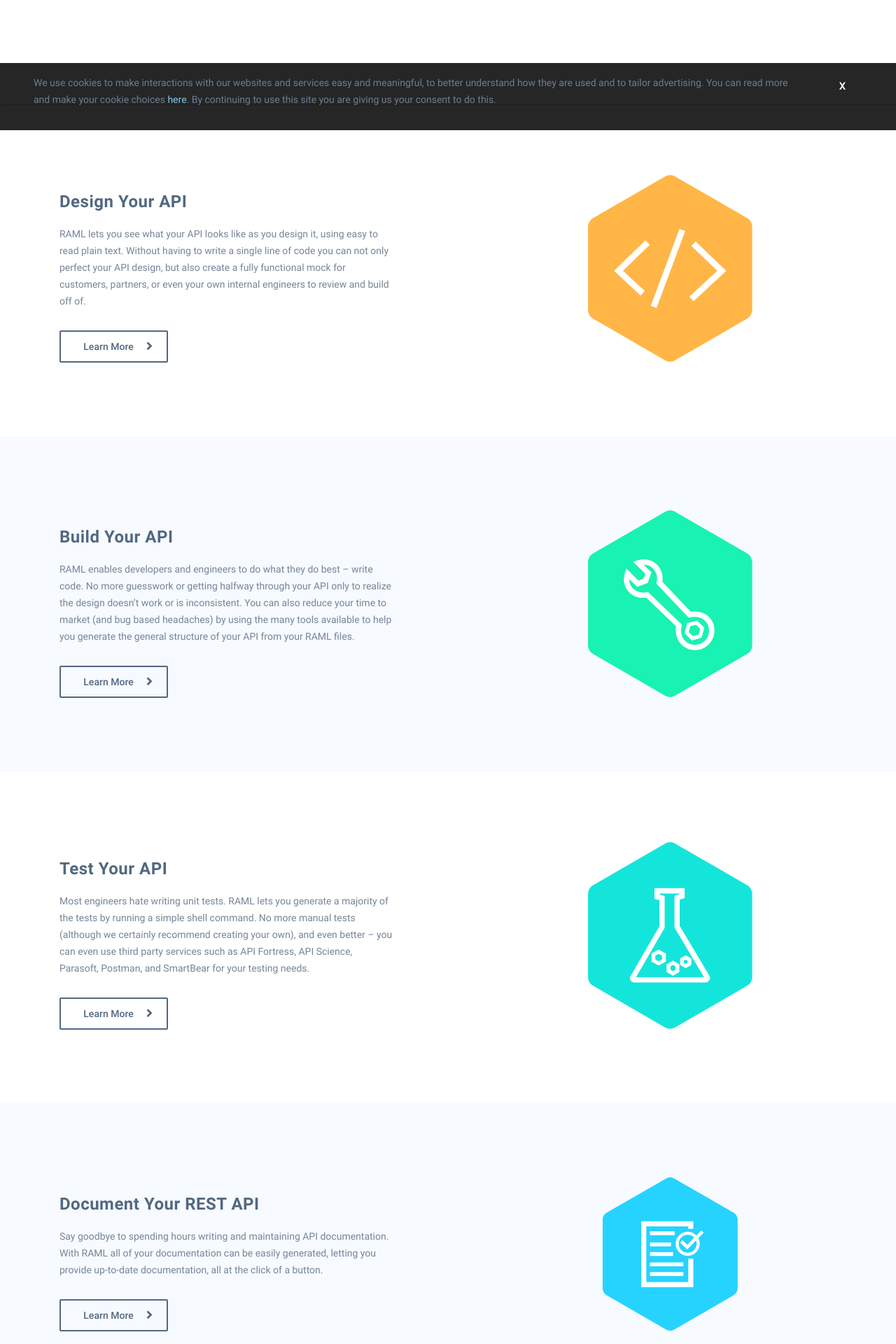
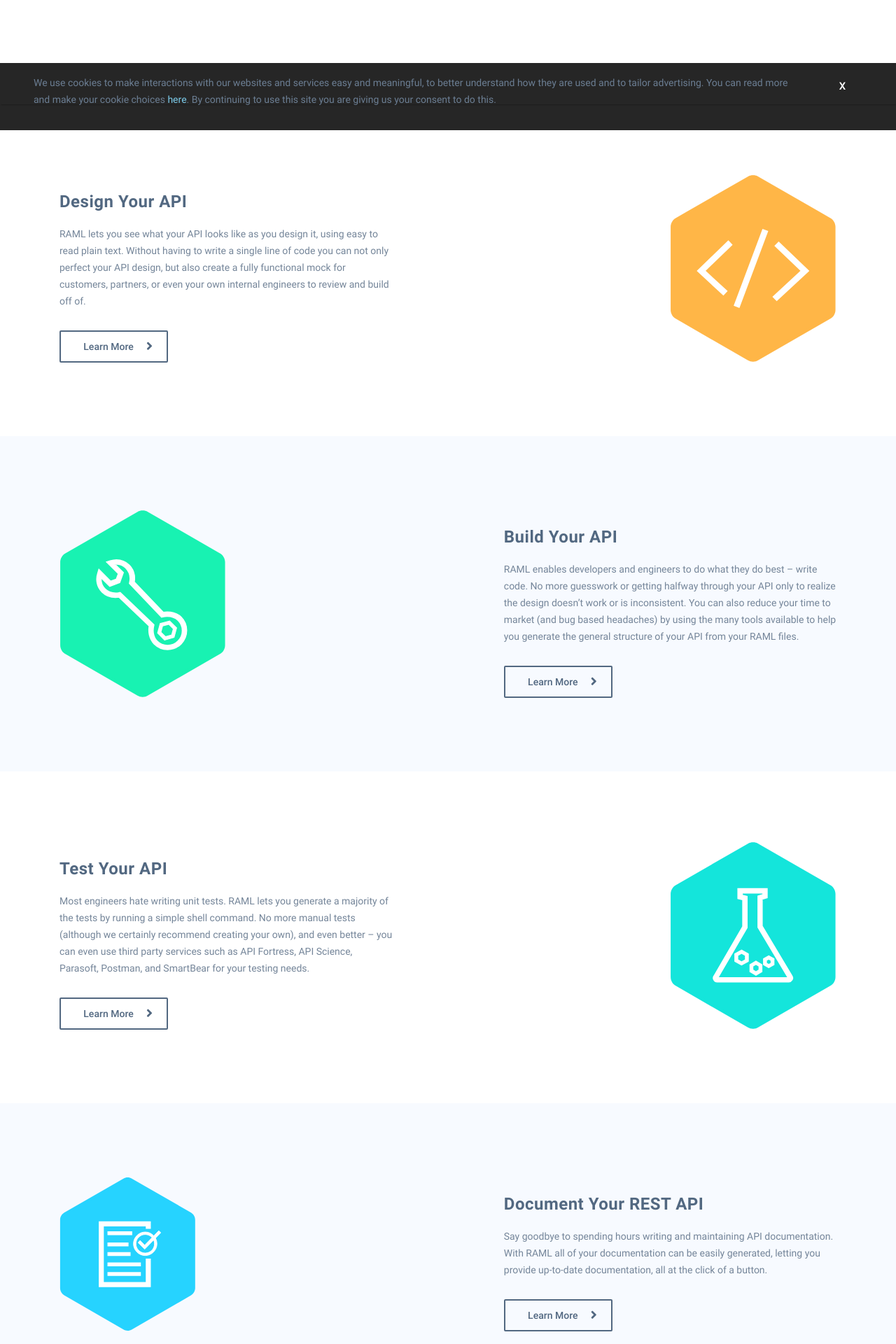
Before and after one commit to raml-org/raml-org, a Jekyll site: the page built from index.html, in a window 1280 px wide. Shown: the part 714-2634 px from the top of the page at 70% size. Built offline with Jekyll 4.4.1, drawn with Linux system fonts in a browser that asks for light colours; nearby versions of some CDN libraries; a script that is not in the unit is left out.

Commit message:
Alternate tiles

```diff
--- a/css/style.scss
+++ b/css/style.scss
@@ -670,11 +670,16 @@
     }
   }
   .txt-right{
-    text-align: center;
     padding-left: 7%;
     @media(max-width: 575px){
       padding-left: 15px;
     }
+  }
+  .img-left{
+    text-align: left;
+  }
+  .img-right{
+    text-align: right;
   }
   h3{
     letter-spacing: 0.5px;font-family: $font-face-bold;color: $slate-gray;font-size: $font-h2;line-height: 28px;margin-bottom: 20px;margin-top: 25px;
--- a/index.html
+++ b/index.html
@@ -65,7 +65,7 @@
         <p>RAML lets you see what your API looks like as you design it, using easy to read plain text. Without having to write a single line of code you can not only perfect your API design, but also create a fully functional mock for customers, partners, or even your own internal engineers to review and build off of. </p>
         <a class="more-btn orange" href="https://raml.org/developers/design-your-api">Learn More</a>
       </div>
-      <div class="col-md-6 col-sm-6 txt-right">
+      <div class="col-md-6 col-sm-6 img-right">
         <img src="images/design-raml.svg" class="design">
       </div>
     </div>
@@ -74,13 +74,13 @@
   <div class="row-bg-color">
     <div class="container">
       <div class="row">
-        <div class="col-md-6 col-sm-6 txt-left">
+        <div class="col-md-6 col-sm-6 img-left">
+          <img src="images/build-raml.svg" class="build">
+        </div>
+        <div class="col-md-6 col-sm-6 txt-right">
           <h3>Build Your API</h3>
           <p>RAML enables developers and engineers to do what they do best – write code. No more guesswork or getting halfway through your API only to realize the design doesn’t work or is inconsistent. You can also reduce your time to market (and bug based headaches) by using the many tools available to help you generate the general structure of your API from your RAML files. </p>
           <a class="more-btn green" href="https://raml.org/developers/build-your-api">Learn More</a>
-        </div>
-        <div class="col-md-6 col-sm-6 txt-right">
-          <img src="images/build-raml.svg" class="build">
         </div>
       </div>
     </div>
@@ -93,7 +93,7 @@
         <p>Most engineers hate writing unit tests. RAML lets you generate a majority of the tests by running a simple shell command. No more manual tests (although we certainly recommend creating your own), and even better – you can even use third party services such as API Fortress, API Science, Parasoft, Postman, and SmartBear for your testing needs.</p>
         <a class="more-btn sky-blue" href="https://raml.org/developers/test-your-api">Learn More</a>
       </div>
-      <div class="col-md-6 col-sm-6 txt-right">
+      <div class="col-md-6 col-sm-6 img-right">
         <img src="images/test-raml.svg" class="contest">
       </div>
     </div>
@@ -102,13 +102,13 @@
   <div class="row-bg-color">
     <div class="container">
       <div class="row">
-        <div class="col-md-6 col-sm-6 txt-left">
+        <div class="col-md-6 col-sm-6 img-left">
+          <img src="images/document-raml.svg" class="document">
+        </div>
+        <div class="col-md-6 col-sm-6 txt-right">
           <h3>Document Your REST API</h3>
           <p>Say goodbye to spending hours writing and maintaining API documentation. With RAML all of your documentation can be easily generated, letting you provide up-to-date documentation, all at the click of a button. </p>
           <a class="more-btn sky-blue" href="https://raml.org/developers/document-your-api">Learn More</a>
-        </div>
-        <div class="col-md-6 col-sm-6 txt-right">
-          <img src="images/document-raml.svg" class="document">
         </div>
       </div>
     </div>
@@ -121,7 +121,7 @@
         <p>What good is an API if nobody is using it? RAML helps you provide an even richer experience to your users, including dynamic walk-through examples with the API Notebook, SDKs for the most popular languages, and more. </p>
         <a class="more-btn blue-purple" href="https://raml.org/developers/share-support-your-api">Learn More</a>
       </div>
-      <div class="col-md-6 col-sm-6 txt-right">
+      <div class="col-md-6 col-sm-6 img-right">
         <img src="images/share-raml.svg" class="share">
       </div>
     </div>
@@ -136,7 +136,7 @@
             <p>RAML is backed by a large open source community providing hundreds of pre-built, customizable tools for all your RESTful API needs</p>
           </div>
         </div>
-        <div class="col-md-6 col-sm-6 txt-right">
+        <div class="col-md-6 col-sm-6 img-right">
           <a href="/projects" class="browse-projects-btn">Browse Projects</a>
         </div>
       </div>
```
